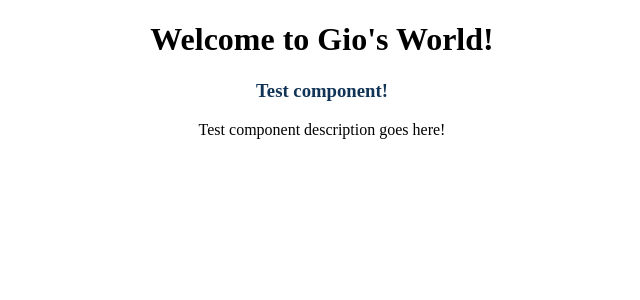
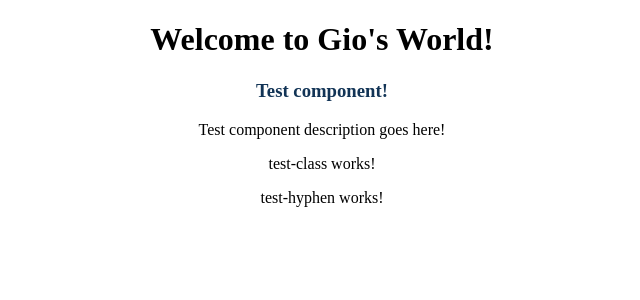
Before and after one commit to gghughunishvili/angular, an Angular app in the folder hello-world/: page / in a window 1280 px wide. Shown: the top 300 px of the page, without its empty margins (318-958 px from the left). Built offline with nearby package versions, Linux system fonts and the light colour scheme.

Commit message:
added test component using via class and via hyphen notation

```diff
--- a/hello-world/src/app/app.component.html
+++ b/hello-world/src/app/app.component.html
@@ -4,4 +4,6 @@
     Welcome to {{ title }}!
   </h1>
   <app-test></app-test>
+  <div class="app-test-class"></div>
+  <div app-test-hyphen></div>
 </div>
--- a/hello-world/src/app/app.module.ts
+++ b/hello-world/src/app/app.module.ts
@@ -4,12 +4,16 @@ import { NgModule } from '@angular/core';
 
 import { AppComponent } from './app.component';
 import { TestComponent } from './test/test.component';
+import { TestClassComponent } from './test-class/test-class.component';
+import { TestHyphenComponent } from './test-hyphen/test-hyphen.component';
 
 
 @NgModule({
   declarations: [
     AppComponent,
-    TestComponent
+    TestComponent,
+    TestClassComponent,
+    TestHyphenComponent
   ],
   imports: [
     BrowserModule
--- /dev/null
+++ b/hello-world/src/app/test-class/test-class.component.html
@@ -0,0 +1,3 @@
+<p>
+  test-class works!
+</p>
--- /dev/null
+++ b/hello-world/src/app/test-class/test-class.component.ts
@@ -0,0 +1,15 @@
+import { Component, OnInit } from '@angular/core';
+
+@Component({
+  selector: '.app-test-class',
+  templateUrl: './test-class.component.html',
+  styleUrls: ['./test-class.component.css']
+})
+export class TestClassComponent implements OnInit {
+
+  constructor() { }
+
+  ngOnInit() {
+  }
+
+}
--- /dev/null
+++ b/hello-world/src/app/test-hyphen/test-hyphen.component.html
@@ -0,0 +1,3 @@
+<p>
+  test-hyphen works!
+</p>
--- /dev/null
+++ b/hello-world/src/app/test-hyphen/test-hyphen.component.ts
@@ -0,0 +1,15 @@
+import { Component, OnInit } from '@angular/core';
+
+@Component({
+  selector: '[app-test-hyphen]',
+  templateUrl: './test-hyphen.component.html',
+  styleUrls: ['./test-hyphen.component.css']
+})
+export class TestHyphenComponent implements OnInit {
+
+  constructor() { }
+
+  ngOnInit() {
+  }
+
+}
```
Also changed, not shown: hello-world/src/app/test-class/test-class.component.css (added), hello-world/src/app/test-hyphen/test-hyphen.component.css (added).
